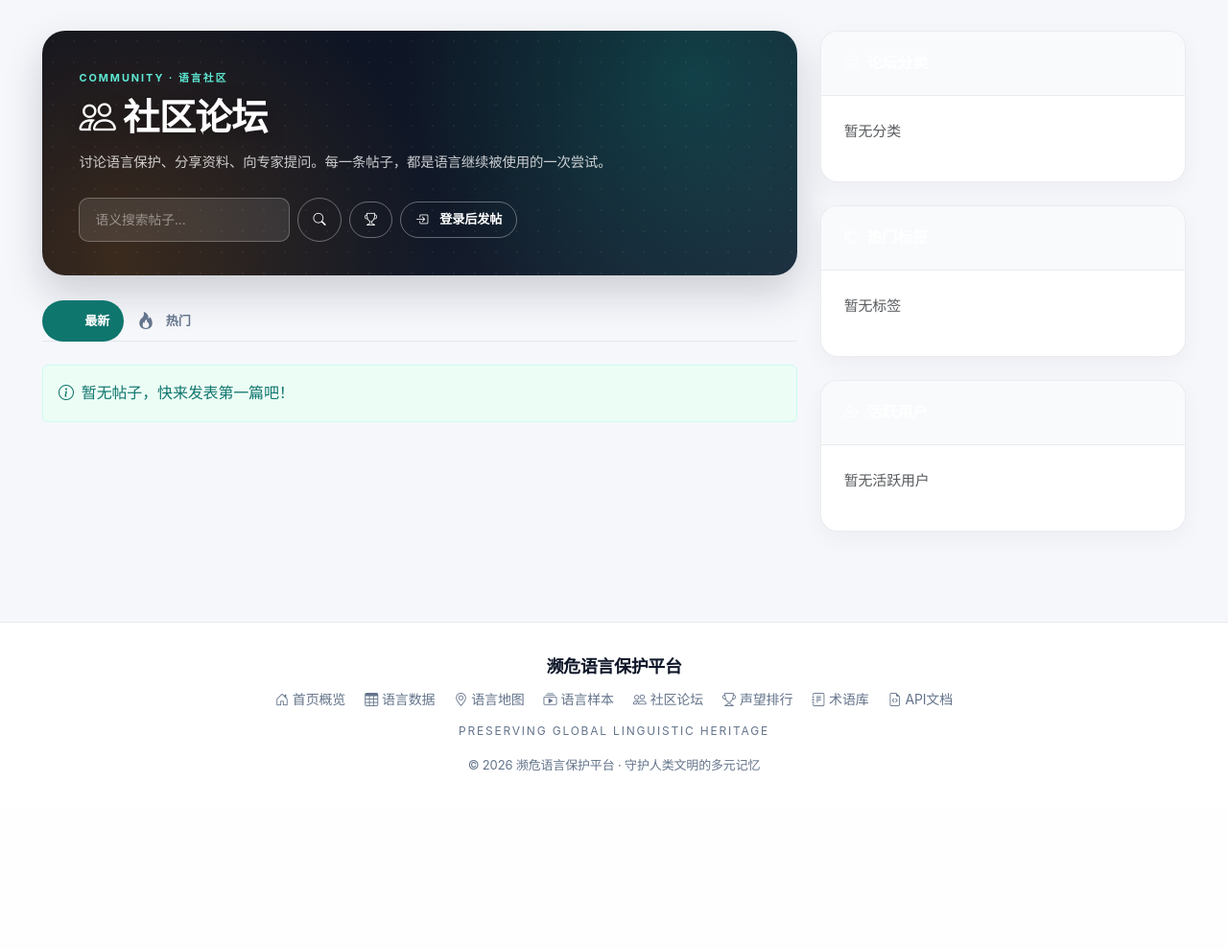
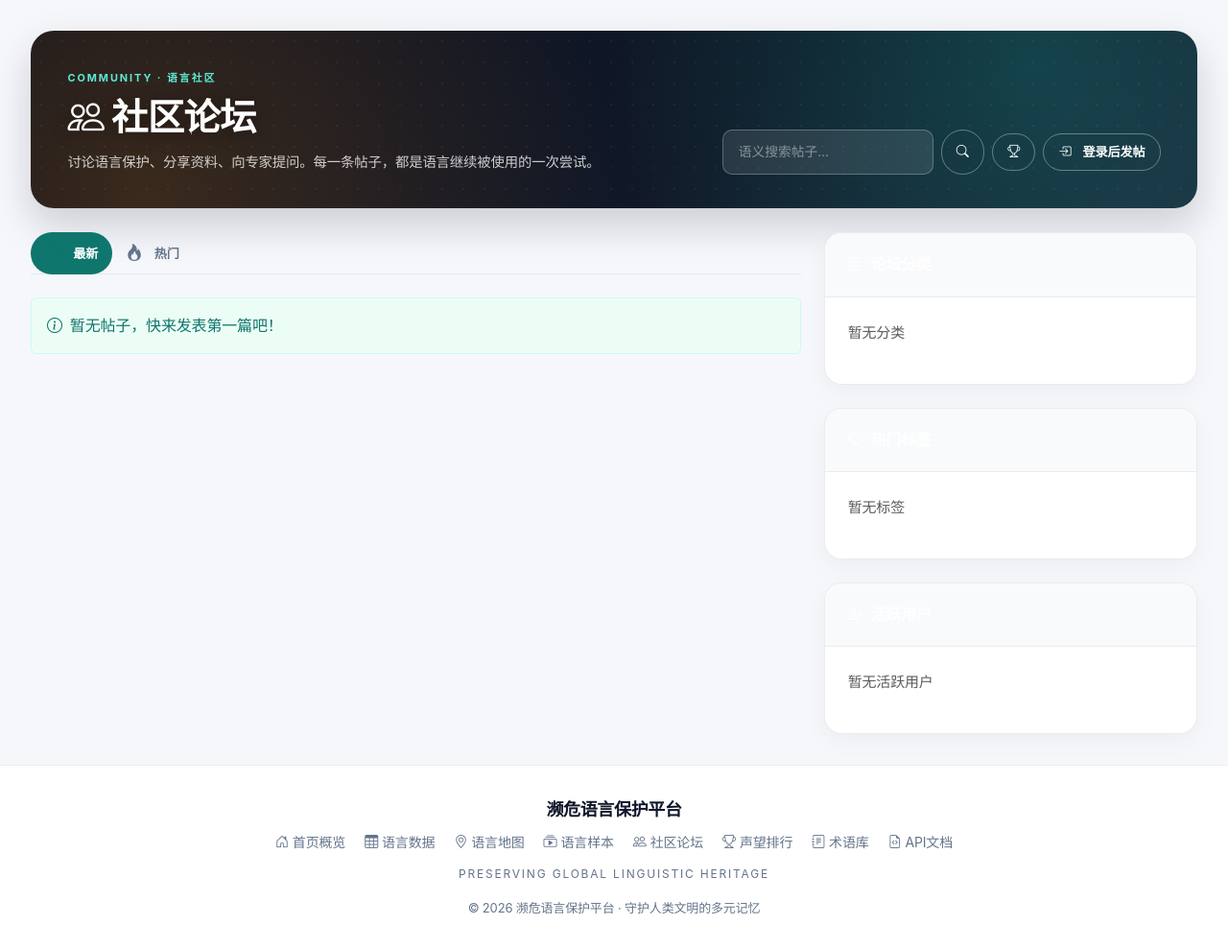
Before and after one commit to Tzhiqing-AI/endangered-language-platform, a Django app: page /Community/ in a window 1280 px wide. Shown: the part 72-1061 px from the top of the page at 96% size. Before the commit the page ends 875 px from the top, so only its background shows below. Run offline with Django 4.2, Linux system fonts and the light colour scheme; data that the repository does not hold is empty; parts of the project's set-up code (start-up, migrations or seed data) failed here and were passed over; some libraries are stand-ins or nearby versions.

Commit message:
fix(community): 社区首页 hero 移出内容分栏以通栏展示
page-hero 原本被包在 col-lg-8 内，左右留白与下方内容不一致。把 hero 提到外层容器，主体列表仍保持 8 列布局，仅调整结构不改内容。

```diff
--- a/templates/community/index.html
+++ b/templates/community/index.html
@@ -4,9 +4,7 @@
 {% block title %}社区论坛 - 濒危语言保护{% endblock %}
 
 {% block content %}
-<div class="container-fluid">
-    <div class="row">
-        <div class="col-lg-8">
+<div class="container-fluid px-0">
     <section class="page-hero">
         <div>
             <span class="page-hero-kicker">COMMUNITY · 语言社区</span>
@@ -46,6 +44,8 @@
         </div>
     </section>
 
+    <div class="row">
+        <div class="col-lg-8">
             <ul class="nav nav-tabs mb-4" role="tablist">
                 <li class="nav-item">
                     <a class="nav-link active" data-bs-toggle="tab" href="#latest">
```
